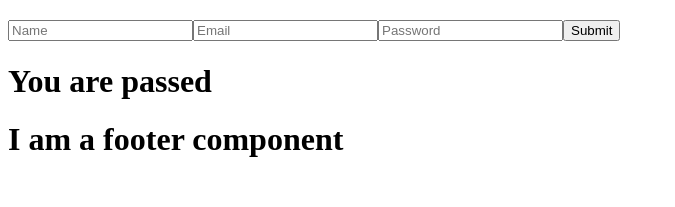
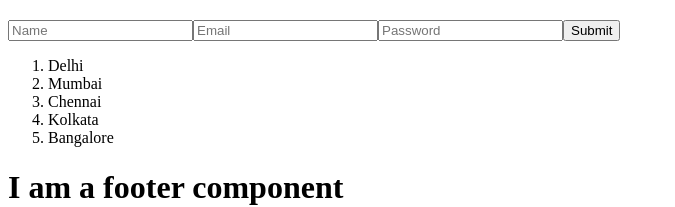
Before and after one commit to iabur/react-learning, a React (Vite) app: page / in a window 1280 px wide. Shown: the part 502-709 px from the top of the page, without its empty margins (0-675 px from the left). Built offline with nearby package versions, Linux system fonts and the light colour scheme.

Commit message:
Refactor Body component to display a list of cities instead of a pass/fail message

```diff
--- a/src/component/Body.jsx
+++ b/src/component/Body.jsx
@@ -1,21 +1,16 @@
 import React from 'react';
 
 const Body = () => {
-    var markes = 100;
+    const citys = ["Delhi", "Mumbai", "Chennai", "Kolkata", "Bangalore"];
     return (
         <div>
-
-            {
-                (
-                    () => {
-                        if (markes > 50) {
-                            return <h1>You are passed</h1>
-                        } else {
-                            return <h1>You are failed </h1>
-                        }
-                    }
-                )  ()
-            }
+            <ol>
+                {
+                    citys.map((city, index) => {
+                        return <li key= {index}>{city}</li>
+                    })
+                }
+            </ol>
         </div>
     );
 };
```
